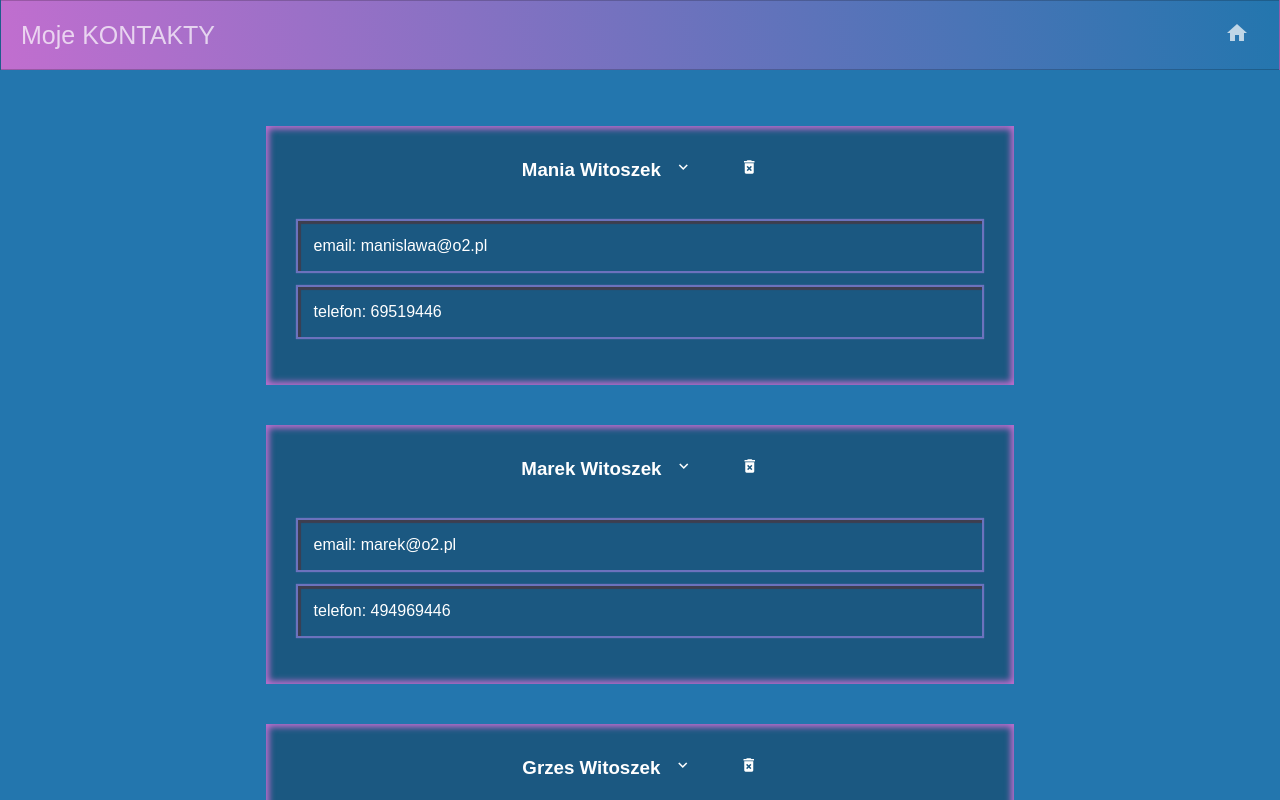
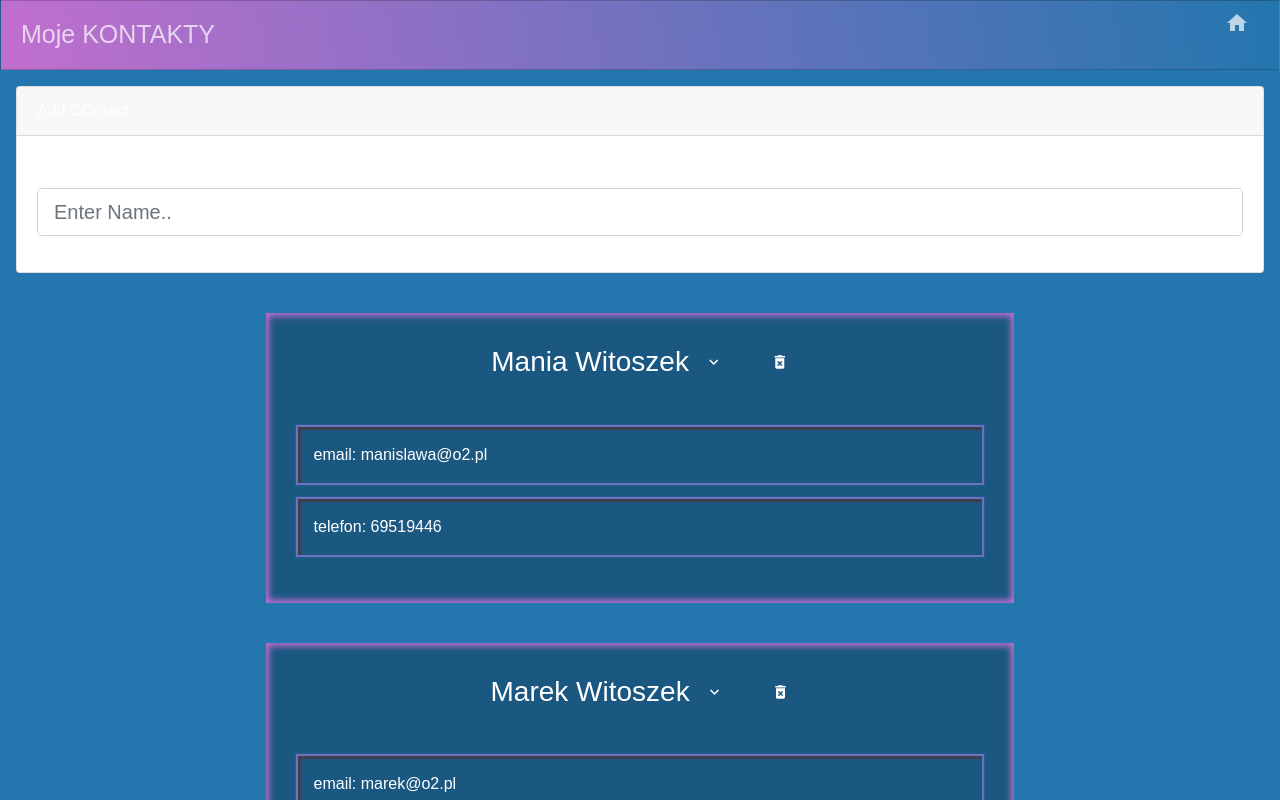
Before and after one commit to Manislawa/REACT_contactManager, a React (Create React App) app: page / in a window 1280 px wide. Shown: the top 800 px of the page. Built offline with nearby package versions, Linux system fonts and the light colour scheme.

Commit message:
use context reducer to manipulate state when contact is delated

```diff
--- a/src/App.js
+++ b/src/App.js
@@ -1,16 +1,22 @@
 import React, { Component } from "react";
-import Header from "./components/Header";
-import ContactList from "./components/ContactList";
+import Header from "./components/header/Header";
+import ContactList from "./components/contacts/ContactList";
+import ContactAdd from "./components/contacts/contactAdd";
 import { Provider } from "./context";
+
+
+import 'bootstrap/dist/css/bootstrap.min.css';
 import "./App.css";
+
 
 class App extends Component {
   render() {
     return (
       <Provider>
         <div className="App">
-          <Header text="Moje KONTAKTY" />
+          <Header brand="Moje KONTAKTY" />
           <main>
+            <ContactAdd />
             <ContactList />
           </main>
         </div>
--- a/src/components/Contact.js
+++ /dev/null
@@ -1,51 +0,0 @@
-import React, { Component } from "react";
-import PropTypes from "prop-types";
-
-export default class Contact extends Component {
-  state = {
-    showContactDetails: true
-  };
-  showDetailsClick = () => {
-    this.setState({ showContactDetails: !this.state.showContactDetails });
-  };
-  deleteContactClick = () => {
-    this.props.deleteOnClickHandler();
-  };
-
-  render() {
-    const { name, email, phone } = this.props.personalDetails;
-    const { showContactDetails } = this.state;
-
-    return (
-      <div className="contact container">
-        <h3 className="contact-name">
-          {name}{" "}
-          <i onClick={this.showDetailsClick} className="material-icons">
-            keyboard_arrow_down
-          </i>
-          <i onClick={this.deleteContactClick} className="material-icons">
-          delete_forever
-        </i>
-        </h3>
-        {showContactDetails ? (
-          <ul className="contact-data">
-            <li className="contact-data-item">email: {email}</li>
-            <li className="contact-data-item">telefon: {phone}</li>
-          </ul>
-        ) : null}
-      </div>
-    );
-  }
-}
-
-Contact.defaultProps = {
-  personalDetails: {
-    name: "użytkownik nieznany",
-    email: "nieznany",
-    phone: "nieznany"
-  }
-};
-Contact.propTypes = {
-  personalDetails: PropTypes.object.isRequired,
-  deleteOnClickHandler: PropTypes.func.isRequired
-};
--- /dev/null
+++ b/src/components/contacts/Contact.js
@@ -0,0 +1,58 @@
+import React, { Component } from "react";
+import PropTypes from "prop-types";
+import { Consumer } from "../../context";
+
+export default class Contact extends Component {
+  state = {
+    showContactDetails: true
+  };
+  showDetailsClick = () => {
+    this.setState({ showContactDetails: !this.state.showContactDetails });
+  };
+  deleteContactClick = (id, dispatch) => {
+    dispatch({type: 'DELETE_CONTACT', payload: id})
+  };
+
+  render() {
+    const { id,name, email, phone } = this.props.personalDetails;
+    const { showContactDetails } = this.state;
+
+    return (
+      <Consumer>
+        {value => {
+          const { dispatch } = value;
+          return (
+            <div className="contact container">
+              <h3 className="contact-name">
+                {name}{" "}
+                <i onClick={this.showDetailsClick} className="material-icons">
+                  keyboard_arrow_down
+                </i>
+                <i onClick={this.deleteContactClick.bind(this,id,dispatch)} className="material-icons">
+                  delete_forever
+                </i>
+              </h3>
+              {showContactDetails ? (
+                <ul className="contact-data">
+                  <li className="contact-data-item">email: {email}</li>
+                  <li className="contact-data-item">telefon: {phone}</li>
+                </ul>
+              ) : null}
+            </div>
+          );
+        }}
+      </Consumer>
+    );
+  }
+}
+
+Contact.defaultProps = {
+  personalDetails: {
+    name: "użytkownik nieznany",
+    email: "nieznany",
+    phone: "nieznany"
+  }
+};
+Contact.propTypes = {
+  personalDetails: PropTypes.object.isRequired
+};
--- a/src/components/ContactList.js
+++ b/src/components/contacts/ContactList.js
@@ -1,17 +1,8 @@
 import React, { Component } from "react";
 import Contact from "./Contact";
-import { Consumer } from "../context"
+import { Consumer } from "../../context"
 
 export default class ContactList extends Component {
-
-
-  deleteContact = (id) => {
-    const { contacts } = this.state;
-
-    const newContact = contacts.filter(contact => contact.id !== id)
-
-    this.setState({contacts: newContact})
-  }
 
   render() {
     return(
@@ -24,7 +15,6 @@ export default class ContactList extends Component {
             <Contact
               key={contact.id}
               personalDetails={contact}
-              deleteOnClickHandler={this.deleteContact.bind(this, contact.id)}
             />
           ))}
           <Contact />
--- /dev/null
+++ b/src/components/contacts/contactAdd.js
@@ -0,0 +1,24 @@
+import React, { Component } from "react";
+
+export default class contactAdd extends Component {
+  state = {
+    name: "",
+    email: "",
+    phone: ""
+  };
+  render() {
+    return (
+      <div className="card mb-3">
+        <div className="card-header">Add COntact</div>
+        <div className="card-body">
+          <form>
+            <div className="form-group">
+              <label htmlFor="name">Name</label>
+              <input type="text" name="name" className="form-control form-control-lg" placeholder="Enter Name.."/>
+            </div>
+          </form>
+        </div>
+      </div>
+    );
+  }
+}
--- a/src/components/Header.js
+++ b/src/components/header/Header.js
@@ -1,14 +1,14 @@
 import PropTypes from "prop-types";
 import React from "react";
 
-const Header = ({ text }) => {
+const Header = ({ brand }) => {
   return (
     <nav className="header">
       <span className="header-hamburger">
       <i className="material-icons">menu</i>
       </span>
       <a href="/" className="header-logo">
-        {text}
+        {brand}
       </a>
       <ul className="header-nav">
         <li>
@@ -22,11 +22,11 @@ const Header = ({ text }) => {
 };
 
 Header.defaultProps = {
-  text: "Moja aplikacja"
+  brand: "Moja aplikacja"
 };
 
 Header.propTypes = {
-  text: PropTypes.string.isRequired
+  brand: PropTypes.string.isRequired
 };
 
 export default Header;
--- a/src/context.js
+++ b/src/context.js
@@ -1,6 +1,18 @@
 import React, { Component } from "react";
 
 const Context = React.createContext();
+
+const reducer = (state, action) => {
+  switch(action.type){
+    case 'DELETE_CONTACT':
+      return{
+      ...state,
+      contacts: state.contacts.filter(contact => contact.id !== action.payload)
+    };
+    default:
+      return state;
+  }
+};
 
 export class Provider extends Component {
   state = {
@@ -23,11 +35,17 @@ export class Provider extends Component {
         email: "grzes@o2.pl",
         phone: "554699446"
       }
-    ]
+    ],
+    dispatch: action => this.setState(state =>reducer(state, action))
+
   };
 
   render() {
-    return <Context.Provider value={this.state}>{this.props.children}</Context.Provider>;
+    return (
+      <Context.Provider value={this.state}>
+        {this.props.children}
+      </Context.Provider>
+    );
   }
 }
 export const Consumer = Context.Consumer;
```
